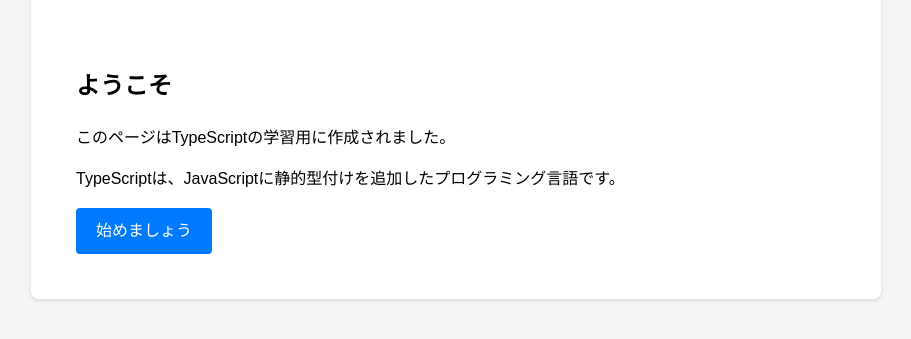
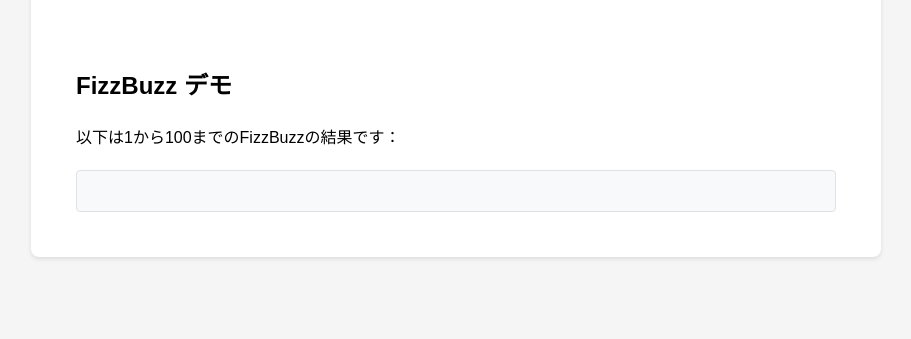
Before and after one commit to Okarin52/typescript_tutorial, a website: page index.html in a window 1280 px wide. Shown: the part 121-460 px from the top of the page, without its empty margins (184-1095 px from the left). Drawn offline with Linux system fonts and the light colour scheme.

Commit message:
After ts install

```diff
--- a/index.html
+++ b/index.html
@@ -40,17 +40,24 @@
         .button:hover {
             background-color: #0056b3;
         }
+        #fizzBuzzResults {
+            margin-top: 20px;
+            padding: 20px;
+            background-color: #f8f9fa;
+            border-radius: 4px;
+            border: 1px solid #dee2e6;
+        }
     </style>
 </head>
 <body>
     <div class="container">
         <h1>TypeScriptチュートリアル</h1>
         <div class="content">
-            <h2>ようこそ</h2>
-            <p>このページはTypeScriptの学習用に作成されました。</p>
-            <p>TypeScriptは、JavaScriptに静的型付けを追加したプログラミング言語です。</p>
-            <a href="#" class="button">始めましょう</a>
+            <h2>FizzBuzz デモ</h2>
+            <p>以下は1から100までのFizzBuzzの結果です：</p>
+            <div id="fizzBuzzResults"></div>
         </div>
     </div>
+    <script src="fizzbuzz.js"></script>
 </body>
 </html>
```
Also changed, not shown: fizzbuzz.ts (added, +23 -0 lines), package.json (added, +23 -0 lines), tsconfig.json (added, +10 -0 lines), 2 other files.
